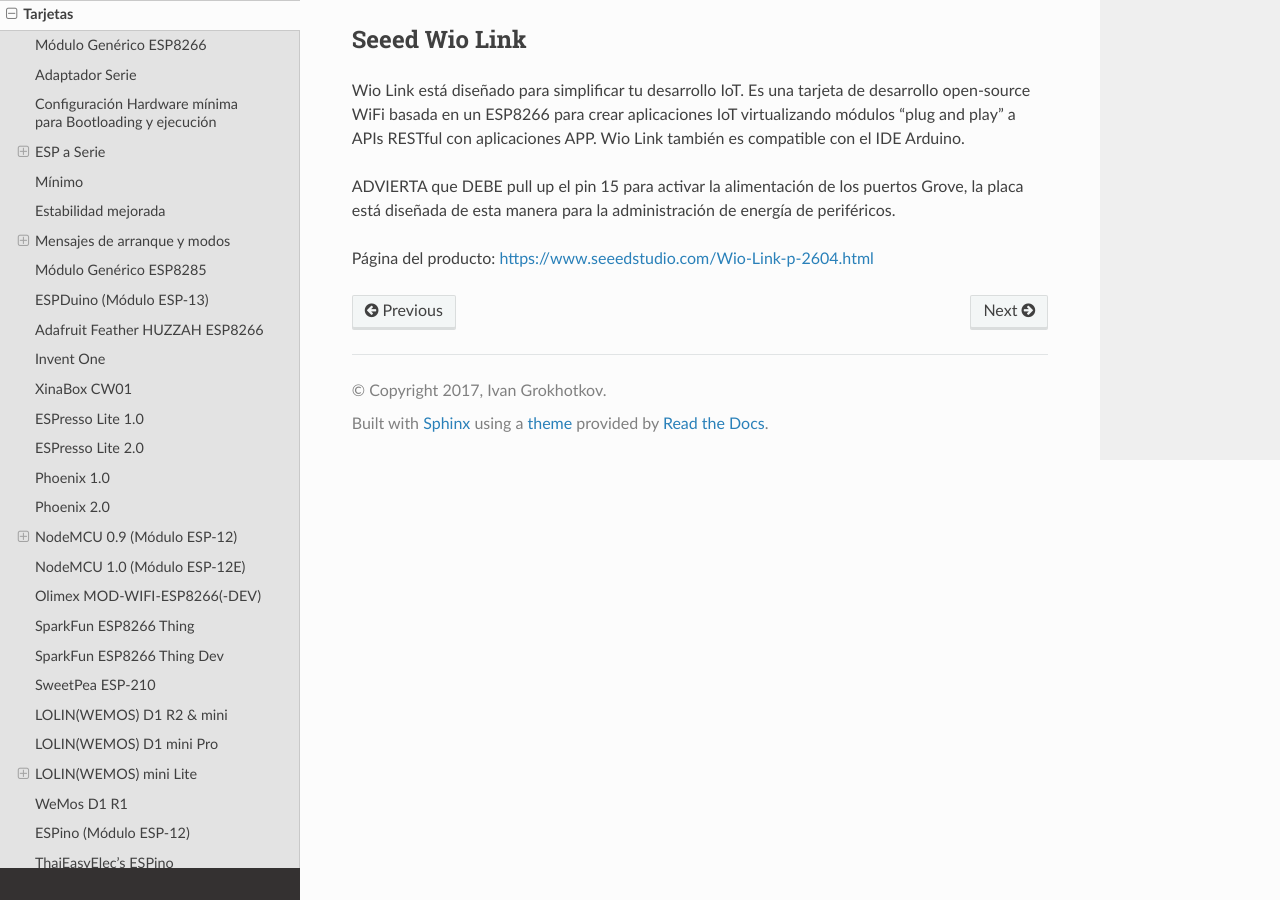
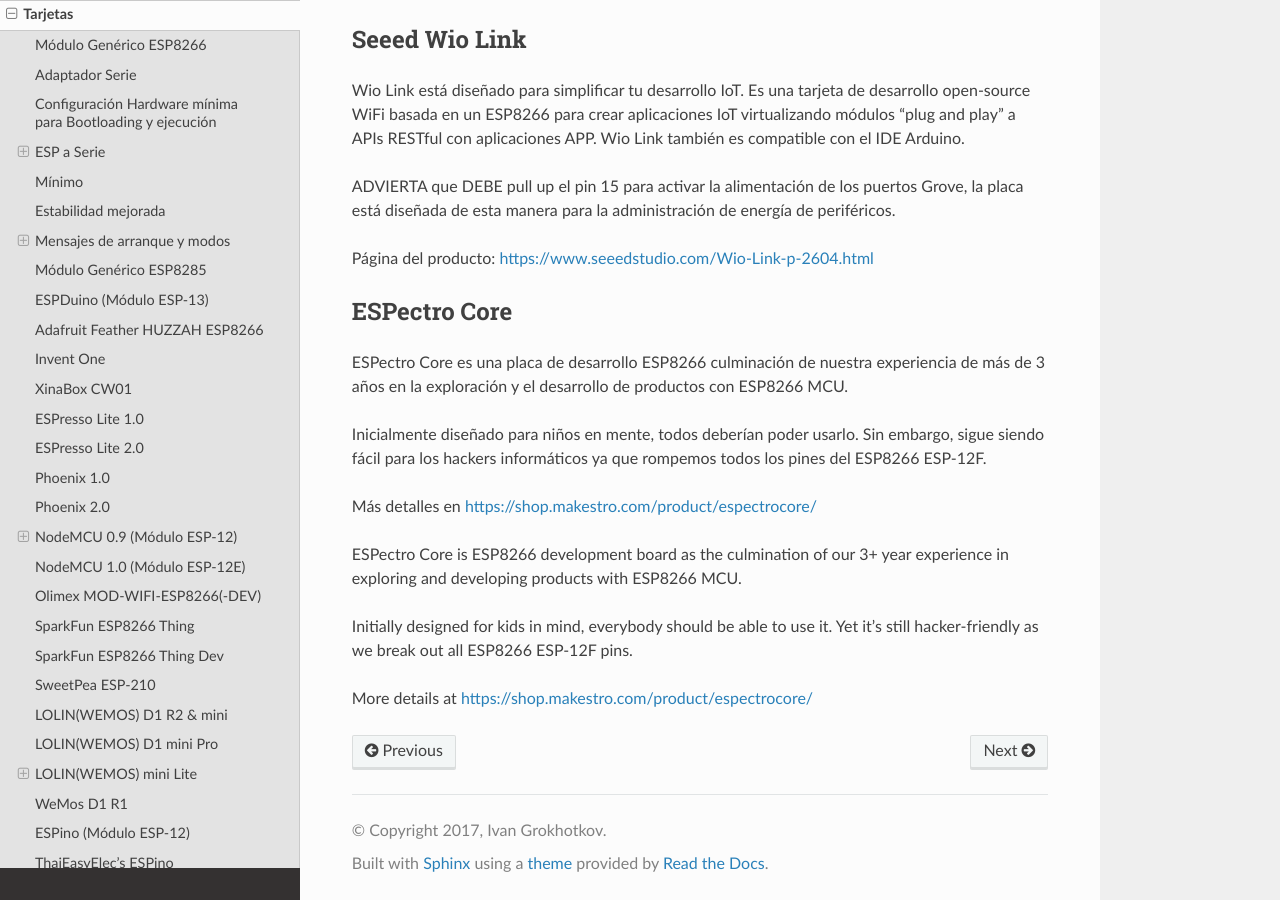
Before and after one commit to lrmoreno007/ESP8266-Arduino-Spanish, a Sphinx documentation site: the page built from doc/boards.rst, in a window 1280 px wide and 900 px high, scrolled down 11128 px. Built offline with Sphinx 7.4.7 and the Read the Docs theme 2.0.0, drawn with Linux system fonts in a browser that asks for light colours.

Commit message:
ESPectro Core board support (#5419)

```diff
--- a/doc/boards.rst
+++ b/doc/boards.rst
@@ -433,3 +433,19 @@
 ADVIERTA que DEBE pull up el pin 15 para activar la alimentación de los puertos Grove, la placa está diseñada de esta manera para la administración de energía de periféricos.
 
 Página del producto: https://www.seeedstudio.com/Wio-Link-p-2604.html
+
+ESPectro Core
+-------------
+ESPectro Core es una placa de desarrollo ESP8266 culminación de nuestra experiencia de más de 3 años en la exploración y el desarrollo de productos con ESP8266 MCU.
+
+Inicialmente diseñado para niños en mente, todos deberían poder usarlo. Sin embargo, sigue siendo fácil para los hackers informáticos ya que rompemos todos los pines del ESP8266 ESP-12F.
+
+Más detalles en https://shop.makestro.com/product/espectrocore/
+
+
+
+ESPectro Core is ESP8266 development board as the culmination of our 3+ year experience in exploring and developing products with ESP8266 MCU.
+
+Initially designed for kids in mind, everybody should be able to use it. Yet it's still hacker-friendly as we break out all ESP8266 ESP-12F pins.
+
+More details at https://shop.makestro.com/product/espectrocore/
```
